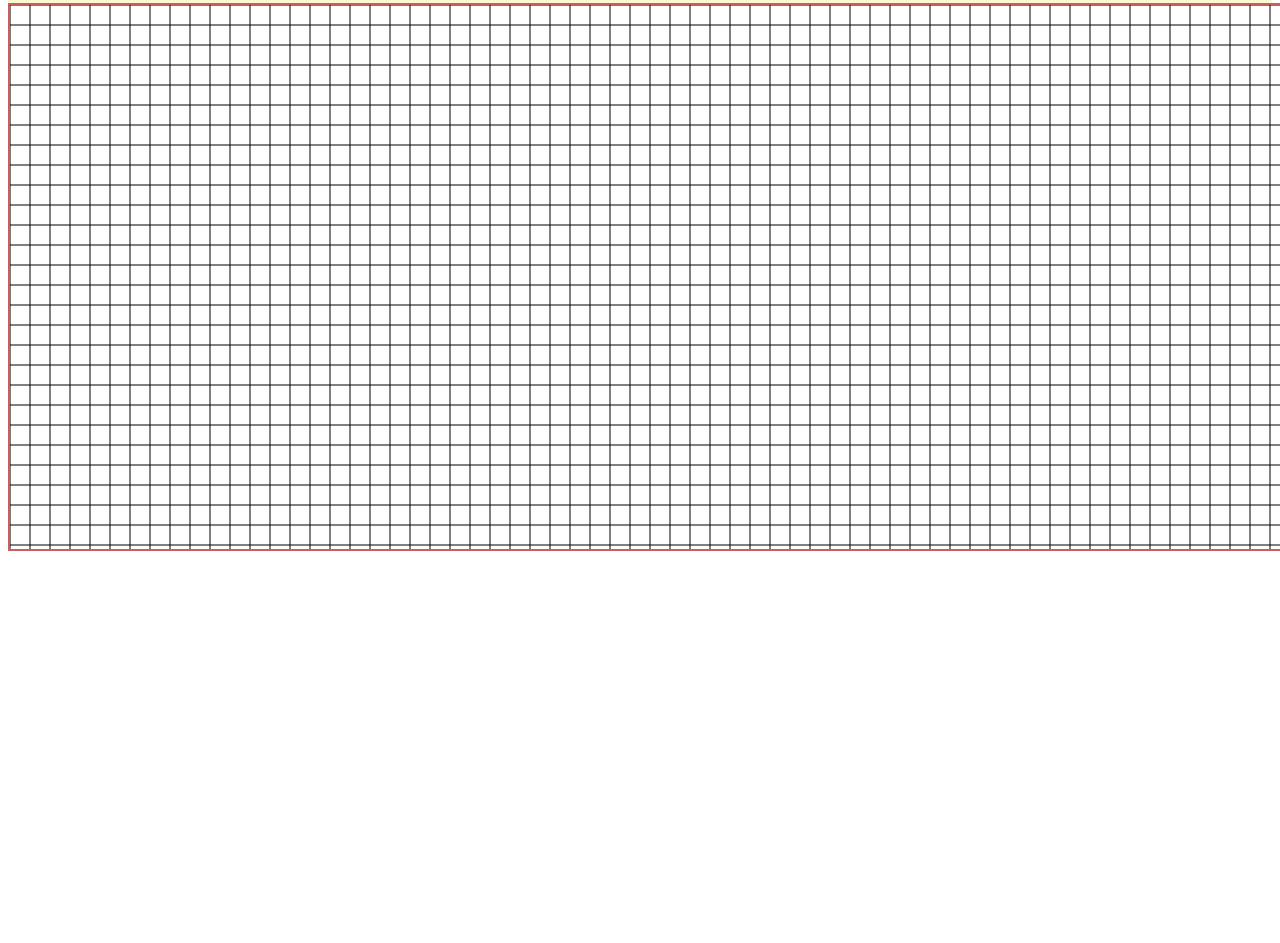
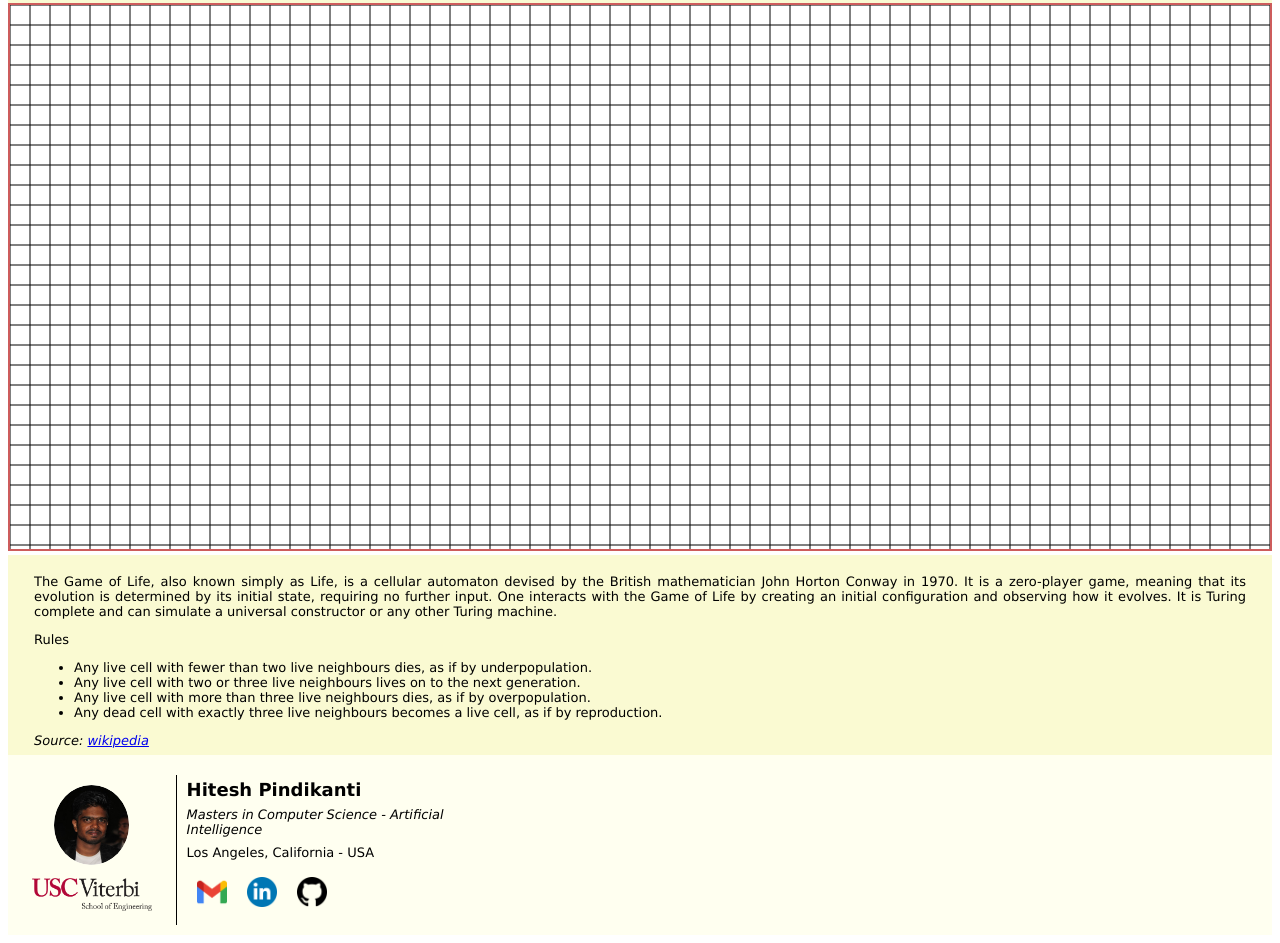
Before and after one commit to hiteshpindikanti/Game-Of-Life, a plain HTML site: page index.html in a window 1280 px wide. Shown: the part 192-1135 px from the top of the page. Before the commit the page ends 800 px from the top, so only its background shows below. Drawn offline with Linux system fonts and the light colour scheme.

Commit message:
Added Game of Life description, signature

```diff
--- a/app.js
+++ b/app.js
@@ -114,7 +114,8 @@ class GameOfLife {
     }
 
     drawGridLines() {
-        this.canvasDom.width = window.innerWidth;
+
+        this.canvasDom.width = window.innerWidth - 20; // -20 is hardcoded due to formatting issues
         this.canvasDom.height = (window.innerHeight - this.canvasDom.getBoundingClientRect().top) * 0.9;
         let ctx = this.canvasDom.getContext('2d');
 
--- a/main.css
+++ b/css/main_style.css
@@ -4,6 +4,12 @@
     --stop-button-color: indianred;
     --upper-panel-background-color: lightgoldenrodyellow;
     --heading-color: darkgreen;
+}
+
+body {
+    font-family: Verdana;
+    /* display: flex;
+    flex-direction: column; */
 }
 
 .upper-panel {
@@ -16,7 +22,6 @@
 .heading {
     text-align: center;
     text-decoration: none;
-    font-family: Verdana;
     font-weight: 700;
     font-size: 2em;
     color: var(--heading-color);
@@ -31,6 +36,7 @@
     text-align: center;
     align-items: center;
     padding: 1vw 0vw;
+    /* TODO change vw to vh*/
 }
 
 .upper-control-panel {
@@ -50,11 +56,11 @@
     display: flex;
     align-items: center;
     padding: 1vw 2vw;
+    /* TODO change vw to vh*/
 }
 
 .control-label {
     text-decoration: none;
-    font-family: Verdana;
     font-weight: 300;
     font-size: 1em;
     color: var(--heading-color);
@@ -91,3 +97,10 @@
     border-width: 2px;
     border-color: var(--stop-button-color);
 }
+
+.lower-panel {
+    font-size: small;
+    background-color: var(--upper-panel-background-color);
+    padding: 0.5em 2em;
+    text-align: justify;
+}
--- /dev/null
+++ b/css/signature_style.css
@@ -0,0 +1,79 @@
+.signature {
+    width: 100%;
+    margin-top: 0px;
+    padding-top: 10px;
+    background-color: ivory;
+}
+
+.signature__container {
+    font-family: Verdana, Geneva, Tahoma, sans-serif;
+    display: flex;
+    flex-direction: row;
+    list-style-type: none;
+    justify-content: space-between;
+    height: 150px;
+    max-width: 500px;
+    width: 100%;
+    margin: 0px;
+    padding: 10px;
+}
+
+.signature__container .signature__left-side {
+    display: flex;
+    flex-direction: column;
+    justify-content: space-evenly;
+    text-align: center;
+    width: 150px;
+    border-right: 1px solid black;
+    padding-right: 10px;
+}
+
+.signature__container .signature__left-side .signature__profile-picture {
+    max-height: 80px;
+    max-width: 80px;
+    height: auto;
+    width: auto;
+    border-radius: 100%;
+}
+
+.signature__container .signature__left-side .signature__usc-logo {
+    max-width: 120px;
+    height: auto;
+    width: auto;
+}
+
+.signature__container .signature__right-side {
+    display: flex;
+    flex-direction: column;
+    max-width: 350px;
+    width: auto;
+    justify-content: space-around;
+    padding-left: 10px;
+}
+
+.signature__container .signature__right-side .signature__contact-info {
+    display: flex;
+    flex-direction: row;
+    justify-content: flex-start;
+}
+
+.signature__container .signature__right-side .signature__contact-info .signature__gmail-logo,
+.signature__container .signature__right-side .signature__contact-info .signature__linkedin-logo,
+.signature__container .signature__right-side .signature__contact-info .signature__github-logo {
+    max-height: 30px;
+    margin: 10px 10px;
+}
+
+.signature__container .signature__right-side .signature__name {
+    font-size: large;
+    font-weight: bold;
+}
+
+.signature__container .signature__right-side .signature__title {
+    font-size: small;
+    font-style: italic;
+}
+
+.signature__container .signature__right-side .signature__location {
+    font-size: small;
+}
--- a/index.html
+++ b/index.html
@@ -7,7 +7,8 @@
     <meta name="viewport" content="width=device-width, initial-scale=1.0">
     <title>Game of Life</title>
     <link rel="icon" href="images/game_of_life_logo.png" type="image/gif">
-    <link rel="stylesheet" href="main.css">
+    <link rel="stylesheet" href="./css/main_style.css">
+    <link rel="stylesheet" href="./css/signature_style.css">
 </head>
 
 <body>
@@ -36,6 +37,49 @@
         </ul>
     </div>
     <canvas id="world"></canvas>
+    <div class="lower-panel">
+        <p class="description__intoduction">The Game of Life, also known simply as Life, is a cellular automaton devised by the British mathematician John Horton Conway in 1970. It is a zero-player game, meaning that its evolution is determined by its initial state, requiring no further
+            input. One interacts with the Game of Life by creating an initial configuration and observing how it evolves. It is Turing complete and can simulate a universal constructor or any other Turing machine.</p>
+        <p class="Subheading">Rules</p>
+        <p class="description__rules>" The universe of the Game of Life is an infinite, two-dimensional orthogonal grid of square cells, each of which is in one of two possible states, live or dead, (or populated and unpopulated, respectively). Every cell interacts
+            with its eight neighbours, which are the cells that are horizontally, vertically, or diagonally adjacent. At each step in time, the following transitions occur:</p>
+            <ul class="description__rules-list">
+                <li class="description__rules-list__item">Any live cell with fewer than two live neighbours dies, as if by underpopulation.</li>
+                <li class="description__rules-list__item">Any live cell with two or three live neighbours lives on to the next generation.</li>
+                <li class="description__rules-list__item">Any live cell with more than three live neighbours dies, as if by overpopulation.</li>
+                <li class="description__rules-list__item">Any dead cell with exactly three live neighbours becomes a live cell, as if by reproduction.</li>
+            </ul>
+            <cite>Source: <a href="https://en.wikipedia.org/wiki/Conway%27s_Game_of_Life">wikipedia</a></cite>
+    </div>
+
+    <div class="signature">
+        <ul class="signature__container">
+            <div class="signature__left-side">
+                <li>
+                    <a href="https://sites.google.com/view/hiteshpindikanti"><img class="signature__profile-picture" src="./images/profile_picture.jpg" alt="Profile Picture"></a>
+                </li>
+                <li>
+                    <a href="https://viterbischool.usc.edu/"><img class="signature__usc-logo" src="./images/usc_logo.png" alt="USC Logo"></a>
+                </li>
+            </div>
+            <div class="signature__right-side">
+                <li class="signature__name">Hitesh Pindikanti</li>
+                <li class="signature__title">Masters in Computer Science - Artificial Intelligence</li>
+                <li class="signature__location">Los Angeles, California - USA</li>
+                <div class="signature__contact-info">
+                    <li>
+                        <a href="mailto:hiteshpindikanti@gmail.com"><img class="signature__gmail-logo" src="./images/gmail_logo.png" alt="Email Icon"></a>
+                    </li>
+                    <li>
+                        <a href="https://www.linkedin.com/in/hiteshpindikanti/"><img class="signature__linkedin-logo" src="./images/linkedin_logo.webp" alt="Linkedin Logo"></a>
+                    </li>
+                    <li>
+                        <a href="https://github.com/hiteshpindikanti"><img class="signature__github-logo" src="./images/github_logo.webp" alt="Github Logo"></a>
+                    </li>
+                </div>
+            </div>
+        </ul>
+    </div>
     <script type="text/javascript" src="app.js"></script>
     <script>
         new GameOfLife();
```
Also changed, not shown: images/email_icon.png (added), images/github_logo.webp (added), images/gmail_logo.png (added), images/linkedin_logo.webp (added), images/profile_picture.jpg (added), images/usc_logo.png (added), images/usc_logo_red.jpg (added).
